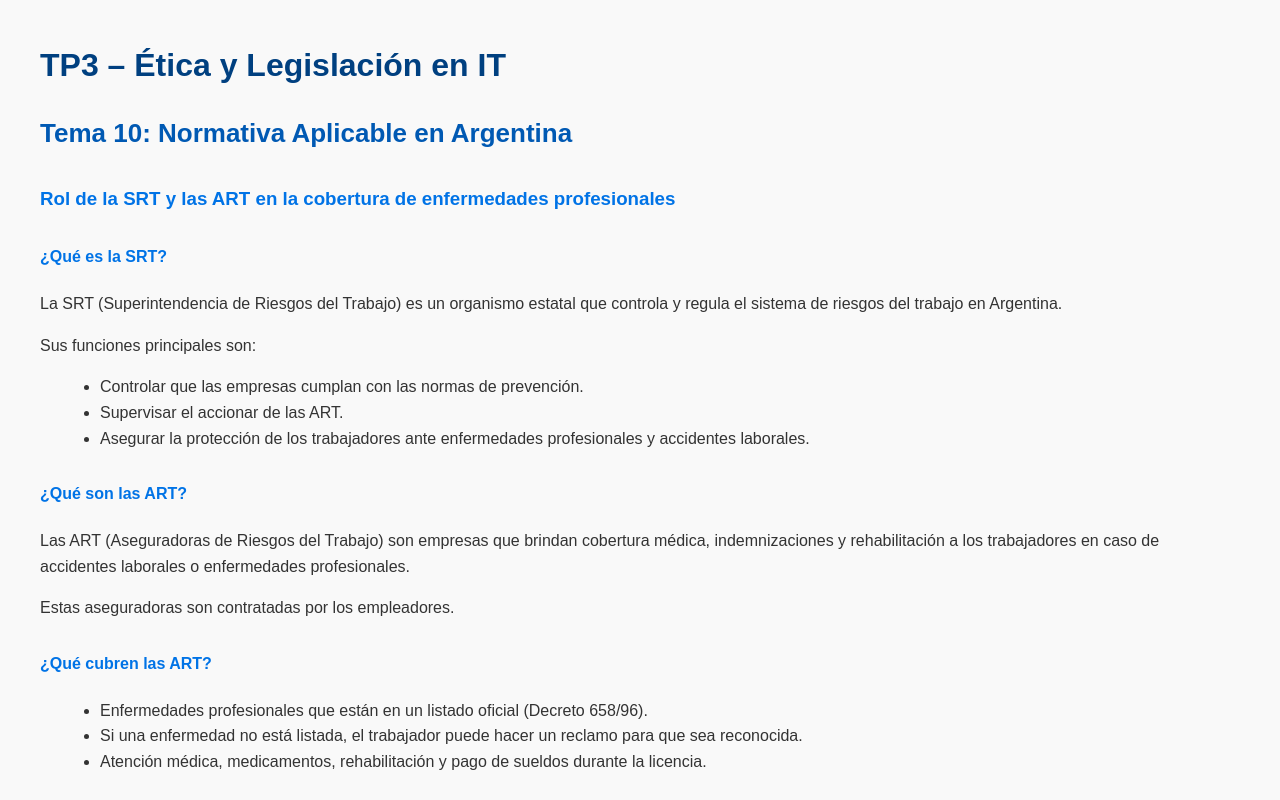
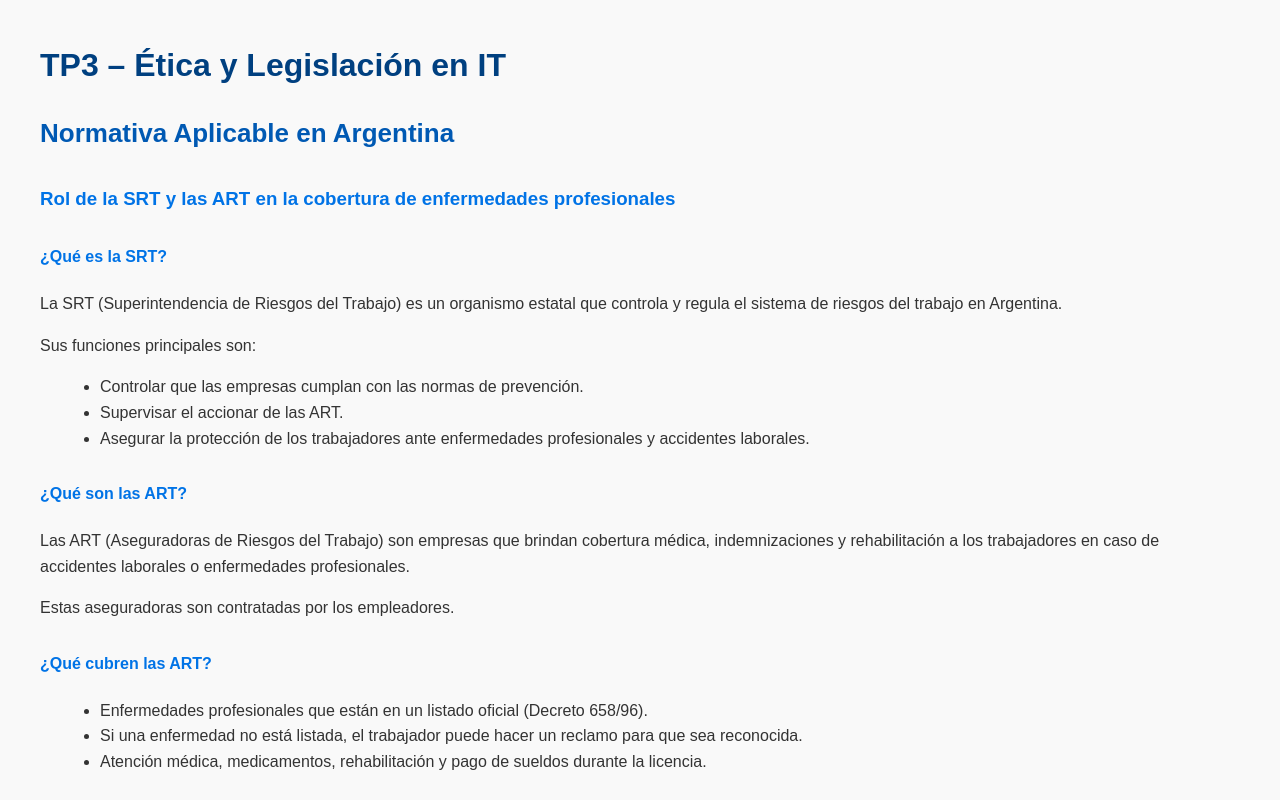
Before and after one commit to jazmin689/PP1---TP3--oliva---jazmin-, a plain HTML site: page index.html in a window 1280 px wide. Shown: the top 800 px of the page. Drawn offline with Linux system fonts and the light colour scheme.

Commit message:
index.html

```diff
--- a/index.html
+++ b/index.html
@@ -7,7 +7,7 @@
 </head>
 <body>
     <h1>TP3 – Ética y Legislación en IT</h1>
-    <h2>Tema 10: Normativa Aplicable en Argentina</h2>
+    <h2>Normativa Aplicable en Argentina</h2>
     <h3>Rol de la SRT y las ART en la cobertura de enfermedades profesionales</h3>
 
     <h4>¿Qué es la SRT?</h4>
```
